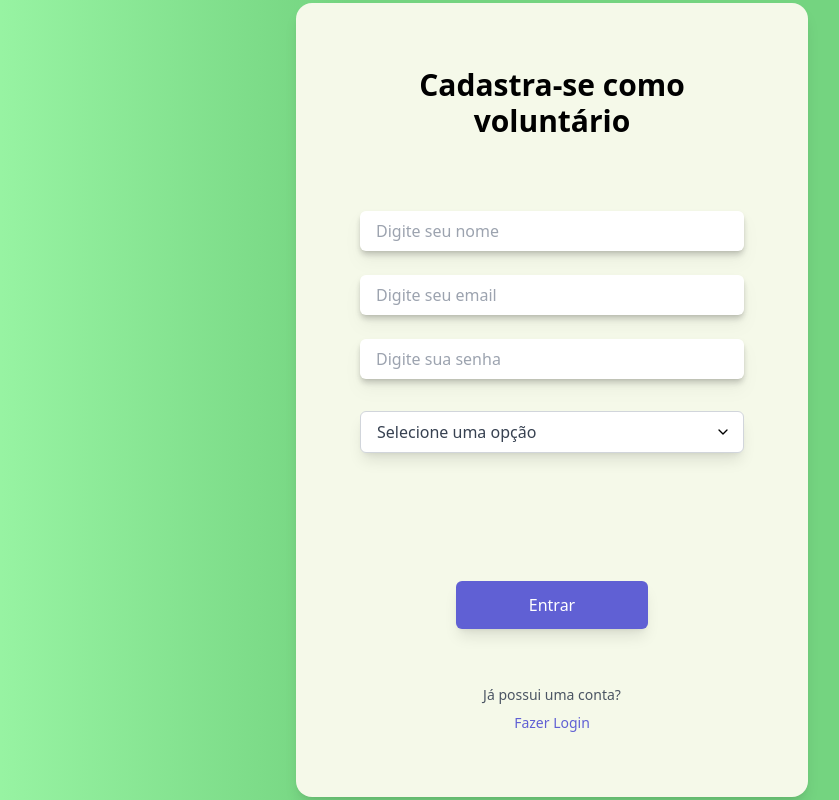
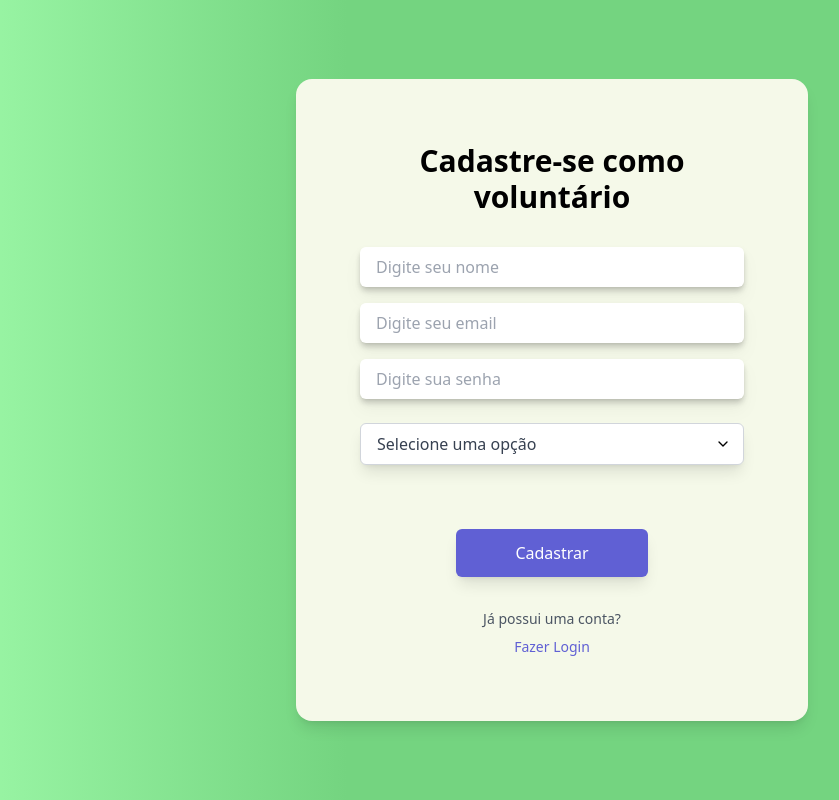
Before and after one commit to brendapc/hacktona-2024, a React (Vite) app in the folder frontend/: page /registerVolunteer in a window 1280 px wide. Shown: the whole page, without its empty margins (88-927 px from the left). Built offline with nearby package versions, Linux system fonts and the light colour scheme.

Commit message:
feat: Improve input component and register screens

```diff
--- a/frontend/src/components/input/input.jsx
+++ b/frontend/src/components/input/input.jsx
@@ -1,8 +1,13 @@
-export const InputApp = ({placeHolder,onChangeText,value}) => {
-    return (
+export const InputApp = ({ placeHolder, onChangeText, value, type = "text" }) => {
+  return (
+    <input
+      type={type}
+      value={value}
+      placeholder={placeHolder}
+      onChange={(e) => onChangeText(e.target.value)}
+      className="w-full drop-shadow-lg rounded-md h-10 px-4 py-2 placeholder-gray-400 border-none shadow-md focus:outline-none focus:ring-2 focus:ring-[#74D480]"
+    />
+  );
+};
 
-    <input value={value} placeholder={placeHolder} onChange={(e)=>onChangeText(e.target.value)} className="w-full drop-shadow-lg rounded-md h-10 px-4 py-2 placeholder-gray-400 border-none shadow-md focus:outline-none focus:ring-2 focus:ring-[#74D480]"/>
-
-    )
-  }
-  export default InputApp;
+export default InputApp;
--- a/frontend/src/pages/CompanyRegisterScreen.jsx
+++ b/frontend/src/pages/CompanyRegisterScreen.jsx
@@ -42,7 +42,8 @@ export default function CompanyRegister() {
                         </div>
                         <div className="w-full mb-3 space-y-1">
                             <label>Senha:</label>
-                            <InputApp onChangeText={SetPassword}/>
+                            <InputApp onChangeText={SetPassword}
+                            type="password"/>
                         </div>
                     </div>
                 </div>
--- a/frontend/src/pages/LoginPage.jsx
+++ b/frontend/src/pages/LoginPage.jsx
@@ -16,7 +16,7 @@ export const LoginPage = () => {
           </div>
 
           <div className="w-full mb-32">
-            <InputApp placeHolder="Senha" onChangeText={setPassword}/>
+            <InputApp placeHolder="Senha" type="password" onChangeText={setPassword} />
           </div>
 
           <div className="flex justify-center">
--- a/frontend/src/pages/ShelterRegisterScreen.jsx
+++ b/frontend/src/pages/ShelterRegisterScreen.jsx
@@ -44,7 +44,7 @@ export default function ShelterRegister() {
                       </div>
                       <div className="w-full mb-3 space-y-1">
                           <label>Senha:</label>
-                          <InputApp placeHolder="" />
+                          <InputApp placeHolder="" type="password" />
                       </div>
                       <div className="w-full mb-3 space-y-1">
                           <label>Capacidade:</label>
--- a/frontend/src/pages/registerVolunteer.jsx
+++ b/frontend/src/pages/registerVolunteer.jsx
@@ -1,29 +1,82 @@
+import { useState } from "react";
 import InputApp from "../components/input/input";
 import ButtonComponent from "../components/ButtonComponent";
 
 export const RegisterVolunteer = () => {
+  const [name, setName] = useState("");
+  const [email, setEmail] = useState("");
+  const [password, setPassword] = useState("");
+  const [selectedOption, setSelectedOption] = useState("");
+
+  const [errors, setErrors] = useState({}); // Estado para armazenar os erros
+
   const handleSelectChange = (event) => {
-    event.target.blur();
+    setSelectedOption(event.target.value);
   };
+
+  const validateForm = () => {
+    const newErrors = {};
+    if (!name) newErrors.name = "Nome é obrigatório.";
+    if (!email) {
+      newErrors.email = "Email é obrigatório.";
+    } else if (!/\S+@\S+\.\S+/.test(email)) {
+      newErrors.email = "Email inválido.";
+    }
+    if (!password) newErrors.password = "Senha é obrigatória.";
+    if (!selectedOption) newErrors.selectedOption = "Por favor, selecione uma opção.";
+
+    setErrors(newErrors);
+    return Object.keys(newErrors).length === 0; // Retorna true se não houver erros
+  };
+
+  const handleSubmit = (event) => {
+    event.preventDefault(); // Prevenir o comportamento padrão de envio do formulário
+    if (validateForm()) {
+      console.log("Formulário enviado com sucesso!");
+      // Adicione aqui o código para enviar os dados ao backend
+    }
+  };
+
   return (
     <div className="flex items-center justify-center min-h-screen bg-custom-gradient">
-      <div className="w-full max-w-lg p-16 space-y-14 bg-[#F5F9E9] rounded-2xl shadow-lg">
-        <h2 className="text-3xl font-bold text-center text-black">Cadastra-se como voluntário</h2>
+      <div className="w-full max-w-lg p-16 space-y-8 bg-[#F5F9E9] rounded-2xl shadow-lg">
+        <h2 className="text-3xl font-bold text-center text-black">Cadastre-se como voluntário</h2>
 
-        <form className="flex flex-col w-full">
-          <div className="w-full mb-6 mt-4">
-            <InputApp placeHolder="Digite seu nome" />
+        <form className="flex flex-col w-full" onSubmit={handleSubmit}>
+          {/* Campo de Nome */}
+          <div className="w-full mb-4">
+            <InputApp
+              placeHolder="Digite seu nome"
+              value={name}
+              onChangeText={setName}
+            />
+            {errors.name && <p className="text-red-500 text-sm mt-1">{errors.name}</p>}
           </div>
 
-          <div className="w-full mb-6">
-            <InputApp placeHolder="Digite seu email" />
+          {/* Campo de Email */}
+          <div className="w-full mb-4">
+            <InputApp
+              type="email"
+              placeHolder="Digite seu email"
+              value={email}
+              onChangeText={setEmail}
+            />
+            {errors.email && <p className="text-red-500 text-sm mt-1">{errors.email}</p>}
           </div>
 
-          <div className="w-full mb-6">
-            <InputApp placeHolder="Digite sua senha" />
+          {/* Campo de Senha */}
+          <div className="w-full mb-4">
+            <InputApp
+              type="password" // Define o tipo como password para esconder o texto digitado
+              placeHolder="Digite sua senha"
+              value={password}
+              onChangeText={setPassword}
+            />
+            {errors.password && <p className="text-red-500 text-sm mt-1">{errors.password}</p>}
           </div>
 
-          <div className="w-full mb-32 relative">
+          {/* Dropdown de Seleção */}
+          <div className="w-full mb-16">
             <select
               className="w-full px-4 py-2 mt-2 text-gray-700 placeholder-gray-400 bg-white border border-gray-300 rounded-md shadow-lg appearance-none focus:outline-none focus:ring-2 focus:ring-[#74D480]"
               style={{
@@ -32,9 +85,10 @@ export const RegisterVolunteer = () => {
                 backgroundPosition: 'right 12px center',
                 backgroundSize: '16px 16px'
               }}
+              value={selectedOption}
               onChange={handleSelectChange}
             >
-              <option value="" disabled selected hidden>
+              <option value="" disabled hidden>
                 Selecione uma opção
               </option>
               <option value="volunteer1">Geral</option>
@@ -45,19 +99,22 @@ export const RegisterVolunteer = () => {
               <option value="volunteer6">Veterinário</option>
               <option value="volunteer7">Outro</option>
             </select>
+            {errors.selectedOption && <p className="text-red-500 text-sm mt-1">{errors.selectedOption}</p>}
           </div>
 
+          {/* Botão de Envio */}
           <div className="flex justify-center">
-            <ButtonComponent label="Entrar" />
+            <ButtonComponent label="Cadastrar" type="submit" />
           </div>
         </form>
 
+        {/* Link para Login */}
         <div className="flex flex-col items-center text-center">
           <p className="text-sm mb-2 text-gray-600">
             Já possui uma conta?
           </p>
           <a
-            href="/register"
+            href="/login"
             className="text-sm font-medium text-[#6060D4] hover:underline"
           >
             Fazer Login
```
